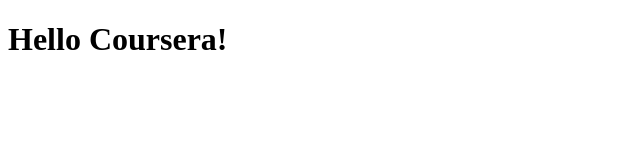
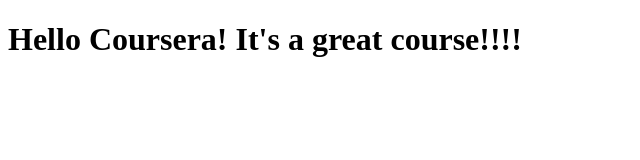
Before and after one commit to michael345/coursera-test, a plain HTML site: page site/index.html in a window 1280 px wide. Shown: the whole page, without its empty margins (0-640 px from the left). Drawn offline with Linux system fonts and the light colour scheme.

Commit message:
My first page, commit 10

```diff
--- a/site/index.html
+++ b/site/index.html
@@ -3,9 +3,9 @@
 <head>
 	<meta charset="utf-8">
 	<meta name="viewport" content="width=device-width, initial-scale=1">
-	<title>Hello Coursera!</title>
+	<title>Hello Coursera! It's a great course!</title>
 </head>
 <body>
-<h1>Hello Coursera!</h1>
+<h1>Hello Coursera! It's a great course!!!!</h1>
 </body>
 </html>
```
